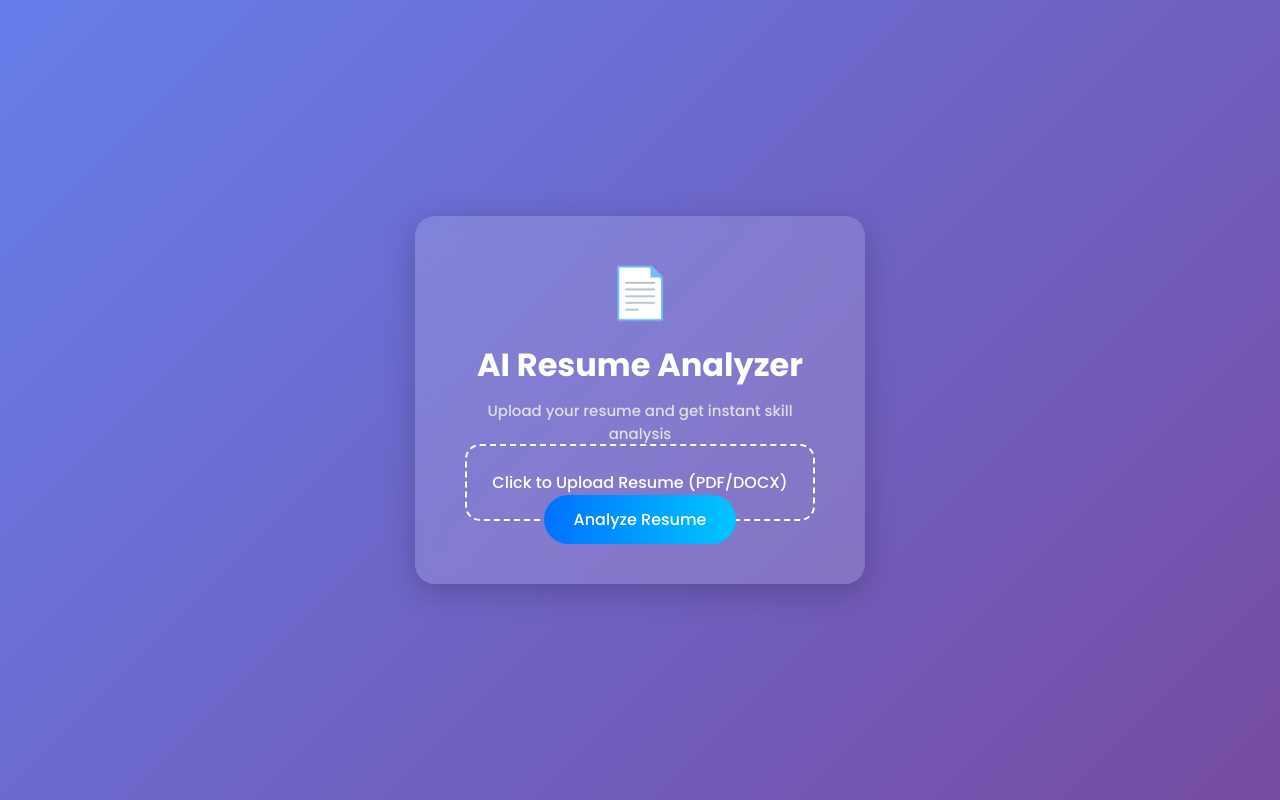
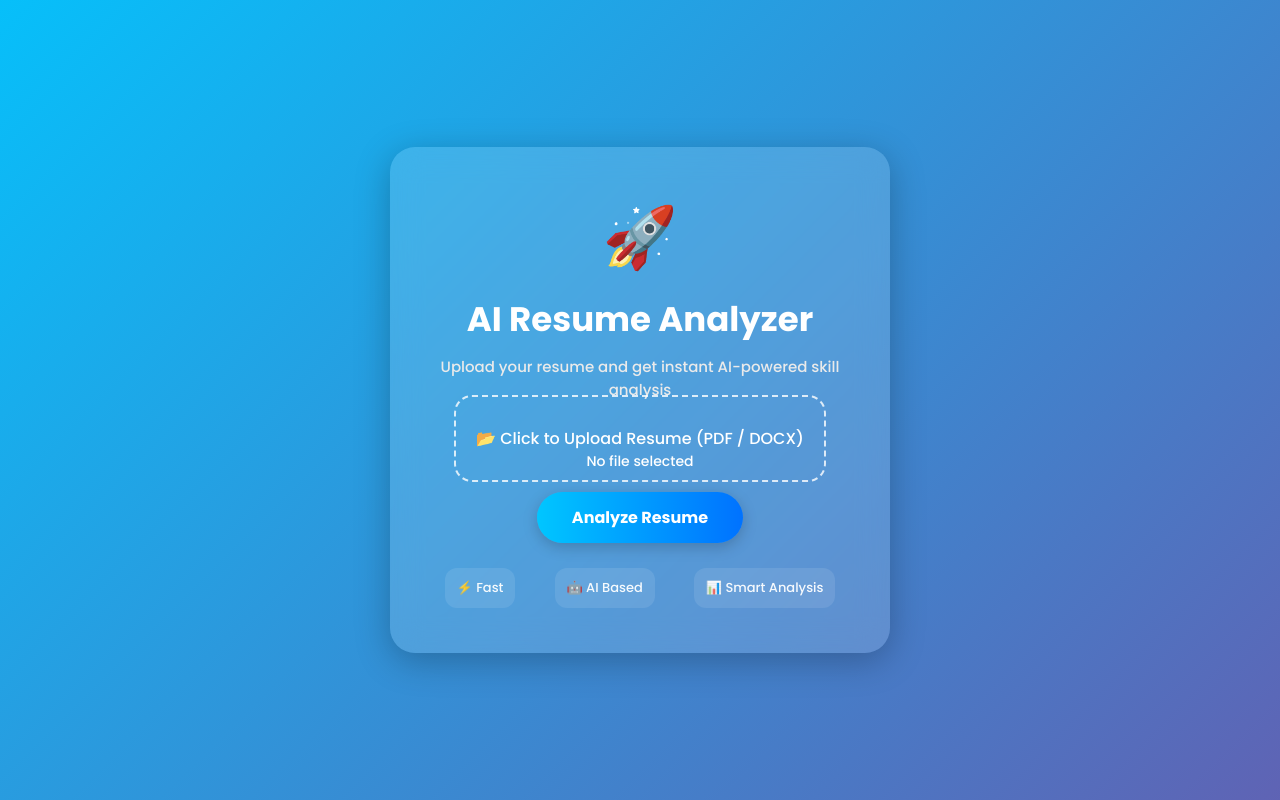
Before and after one commit to praveen23bcon2198-tech/ai-resume-analyzer, a Flask app: page / in a window 1280 px wide. Run offline with Flask 3, Linux system fonts and the light colour scheme.

Commit message:
Enhance index.html with styling and upload feature

```diff
--- a/templates/index.html
+++ b/templates/index.html
@@ -1,4 +1,78 @@
 <!DOCTYPE html>
+<html lang="en">
+<head>
+  <meta charset="UTF-8" />
+  <meta name="viewport" content="width=device-width, initial-scale=1.0" />
+  <title>AI Resume Analyzer</title>
+  <link href="https://fonts.googleapis.com/css2?family=Poppins:wght@300;500;700&display=swap" rel="stylesheet">
+  <style>
+    *{margin:0;padding:0;box-sizing:border-box;font-family:'Poppins',sans-serif;}
+    body{
+      min-height:100vh;display:flex;justify-content:center;align-items:center;
+      background: linear-gradient(-45deg,#667eea,#764ba2,#00c6ff,#0072ff);
+      background-size: 400% 400%;animation: gradientBG 10s ease infinite;
+      overflow:hidden;
+    }
+    @keyframes gradientBG{0%{background-position:0% 50%;}50%{background-position:100% 50%;}100%{background-position:0% 50%;}}
+    .container{
+      width:500px;max-width:90%;padding:45px 35px;border-radius:25px;
+      background:rgba(255,255,255,0.14);backdrop-filter:blur(15px);
+      box-shadow:0 8px 35px rgba(0,0,0,0.25);text-align:center;color:white;
+      animation: fadeIn 1s ease;
+    }
+    @keyframes fadeIn{from{opacity:0;transform:translateY(20px);}to{opacity:1;transform:translateY(0);}}
+    h1{font-size:34px;margin-bottom:10px;}
+    p{font-size:15px;color:#eaeaea;margin-bottom:25px;}
+    .upload-box{
+      border:2px dashed rgba(255,255,255,0.8);padding:30px 20px;border-radius:18px;
+      cursor:pointer;transition:0.3s;margin-bottom:15px;
+    }
+    .upload-box:hover{background:rgba(255,255,255,0.12);transform:translateY(-3px);}
+    input[type=file]{display:none;}
+    .file-name{font-size:14px;color:#fff;margin-bottom:20px;min-height:20px;}
+    .btn{
+      background:linear-gradient(to right,#00c6ff,#0072ff);border:none;padding:13px 35px;
+      color:white;font-size:16px;font-weight:600;border-radius:30px;cursor:pointer;
+      transition:0.3s;box-shadow:0 4px 15px rgba(0,0,0,0.2);
+    }
+    .btn:hover{transform:scale(1.07);}
+    .icon{font-size:60px;margin-bottom:12px;}
+    .features{display:flex;justify-content:space-around;margin-top:25px;font-size:13px;opacity:0.95;}
+    .feature{background:rgba(255,255,255,0.1);padding:10px 12px;border-radius:12px;}
+  </style>
+</head>
+<body>
+  <div class="container">
+    <div class="icon">🚀</div>
+    <h1>AI Resume Analyzer</h1>
+    <p>Upload your resume and get instant AI-powered skill analysis</p>
+
+    <form action="/analyze" method="post" enctype="multipart/form-data">
+      <label for="resume" class="upload-box">📂 Click to Upload Resume (PDF / DOCX)</label>
+      <input type="file" id="resume" name="resume" required>
+      <div class="file-name" id="fileName">No file selected</div>
+      <button type="submit" class="btn">Analyze Resume</button>
+    </form>
+
+    <div class="features">
+      <div class="feature">⚡ Fast</div>
+      <div class="feature">🤖 AI Based</div>
+      <div class="feature">📊 Smart Analysis</div>
+    </div>
+  </div>
+
+  <script>
+    const fileInput = document.getElementById('resume');
+    const fileName = document.getElementById('fileName');
+    fileInput.addEventListener('change', function(){
+      fileName.textContent = this.files.length ? 'Selected: ' + this.files[0].name : 'No file selected';
+    });
+  </script>
+</body>
+</html>
+
+<!-- ye thoda km advance hai -->
+<!-- <!DOCTYPE html>
 <html lang="en">
 <head>
     <meta charset="UTF-8">
@@ -99,4 +173,4 @@
     </div>
 
 </body>
-</html>
+</html> -->
```
